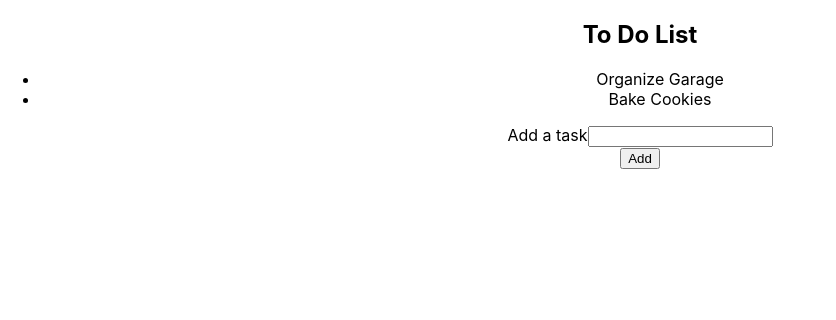
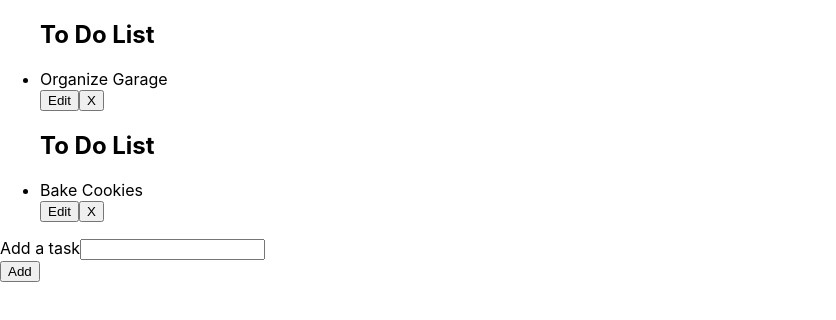
Before and after one commit to EvaGurtovaia/to-do-list-project, a React (Create React App) app in the folder to-do-list-project/: page / in a window 1280 px wide. Shown: the top 320 px of the page, without its empty margins (0-836 px from the left). Built offline with nearby package versions, Linux system fonts and the light colour scheme.

Commit message:
Refactoring the structure of components

```diff
--- a/to-do-list-project/src/App.js
+++ b/to-do-list-project/src/App.js
@@ -3,7 +3,7 @@ import ToDoList from "./ToDoList";
 
 function App() {
     return (
-        <div className="App">
+        <div>
             <ToDoList />
         </div>
     );
--- a/to-do-list-project/src/ToDo.js
+++ b/to-do-list-project/src/ToDo.js
@@ -1,39 +1,15 @@
 import React, { Component } from "react";
-import { v4 as uuidv4 } from "uuid";
 
 class ToDo extends Component {
-    constructor(props) {
-        super(props);
-        this.state = {
-            todos: [
-                {
-                    task: "Organize Garage",
-                    id: uuidv4(),
-                    completed: false,
-                },
-                {
-                    task: "Bake Cookies",
-                    id: uuidv4(),
-                    completed: false,
-                },
-            ],
-        };
-    }
-
-    renderItems() {
-        return (
-            <ul>
-                {this.state.todos.map((todo) => (
-                    <li key={todo.id}>{todo.task}</li>
-                ))}
-            </ul>
-        );
-    }
     render() {
         return (
             <div>
                 <h2>To Do List</h2>
-                <div className="ToDo">{this.renderItems()}</div>
+                <li>
+                    <div className="ToDo">{this.props.task}</div>
+                </li>
+                <button>Edit</button>
+                <button>X</button>
             </div>
         );
     }
--- a/to-do-list-project/src/ToDoList.js
+++ b/to-do-list-project/src/ToDoList.js
@@ -1,14 +1,37 @@
 import React, { Component } from "react";
 import ToDo from "./ToDo";
 import NewToDoForm from "./NewToDoForm";
+import { v4 as uuidv4 } from "uuid";
 
 class ToDoList extends Component {
+    constructor(props) {
+        super(props);
+        this.state = {
+            todos: [
+                {
+                    task: "Organize Garage",
+                    id: uuidv4(),
+                    completed: false,
+                },
+                {
+                    task: "Bake Cookies",
+                    id: uuidv4(),
+                    completed: false,
+                },
+            ],
+        };
+    }
+
     render() {
+        const todos = this.state.todos.map((todo) => {
+            return <ToDo key={todo.id} id={todo.id} task={todo.task} />;
+        });
+
         return (
             <div>
-                <div className="ToDoList">
-                    <ToDo />
-                </div>
+                <ul>
+                <div className="ToDoList">{todos}</div>
+                </ul>
                 <NewToDoForm />
             </div>
         );
```
